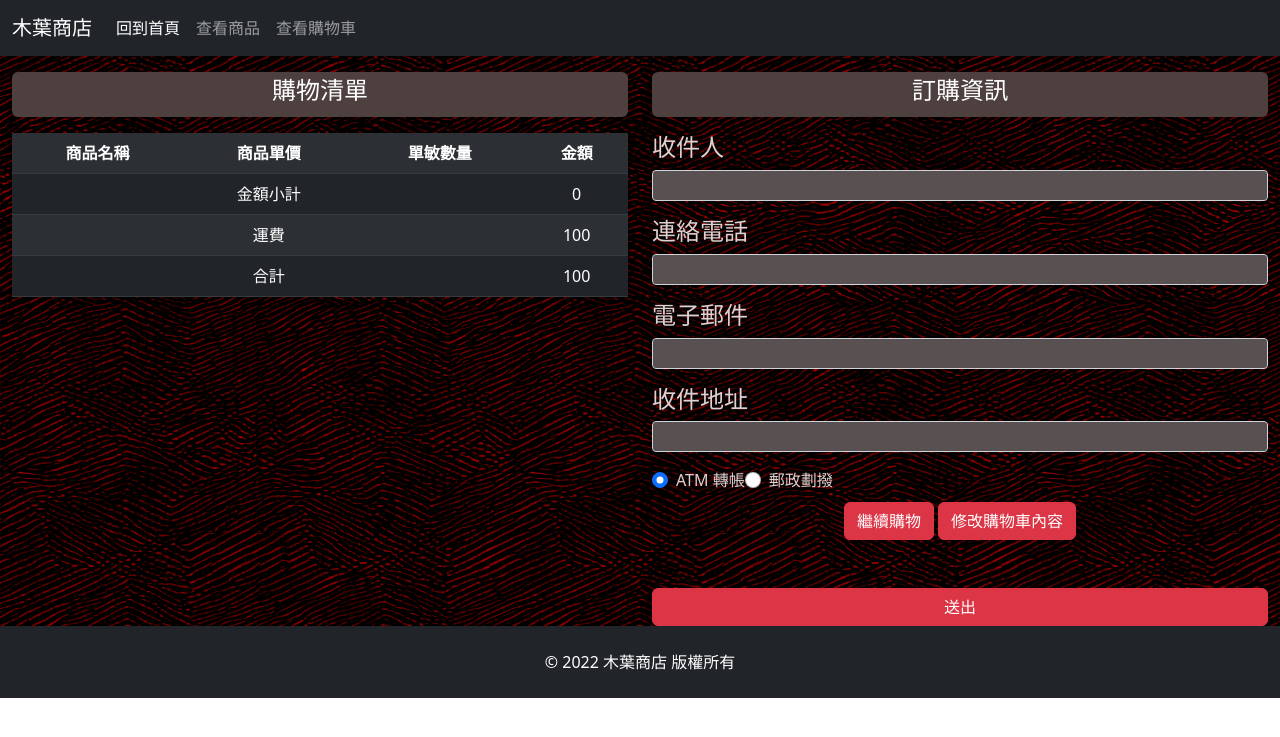
After one commit to kaisda/narutomarket, a Django app: page /cartorder/ in a window 1280 px wide. The commit adds this page. Shown: the top 737 px of the page. Run offline with Django 5.2, Linux system fonts and the light colour scheme.

Commit message:
完成訂購頁面與資料庫功能

```diff
--- a/myapp/views.py
+++ b/myapp/views.py
@@ -1,13 +1,13 @@
 from django.shortcuts import render, redirect
 from django.http import HttpResponse
-from myapp.models import ProductModel
+from myapp.models import ProductModel, OrderModel, DetailModel
 
 # Create your views here.
 
 def index(request):
     # return HttpResponse('這裡是index')
 
-    # 設立變數並存放從資料庫撈出來的所有資料
+    # 設立變數並存放從資料庫撈出來的所有資料, 透過locals()送去指定網頁
     products = ProductModel.objects.all()
     productlist = []
     for i in range(1, 9):
@@ -63,10 +63,29 @@ def addtocart(request, type=None, id=None): # type指定購物車的四種行為
             templist.append(str(product.pprice*1))
 
             cartlist.append(templist)
-        request.session['cartlist']=cartlist
+        request.session['cartlist'] = cartlist
         # print(request.session['cartlist']) # 把session 資料列印到終端機顯示
         # return HttpResponse('使用者已選購商品') # 在頁面顯示加入成功資訊
         return redirect('/cart/')
+    elif type == 'empty':
+         cartlist = []                          # 清空購物車資訊
+         request.session['cartlist']=cartlist   # 重設session
+         return redirect('/cart/')              # 重新導回購物車頁面
+    elif type == 'update':
+        if request.method == 'POST':
+            n = 1
+            for unit in cartlist:
+                unit[2] = request.POST.get('quantity'+str(n), '1')
+                unit[3] = str(int(unit[1])*int(unit[2]))
+                n = n+1
+            request.session['cartlist'] = cartlist
+            # return HttpResponse('POST成功')
+            return redirect('/cart/')
+    elif type == 'remove':
+         del cartlist[int(id)]      # 這個id是cartlist的索引值
+         request.session['cartlist']=cartlist   # 重設session
+         return redirect('/cart/')              # 重新導回購物車頁面
+
 
 def cart(request):
     #  return HttpResponse('這是購物車...')
@@ -83,3 +102,46 @@ def cart(request):
 
     # print(cartlist) # 把 cartlist 的資料列印到終端機顯示
     return render(request, 'cart.html', locals())
+
+def cartorder(request):
+    global cartlist
+    global shipping
+    localcartlist = cartlist
+    localshipping = shipping
+    total = 0
+    for unit in cartlist:
+         total = total + int(unit[3])
+    grandtotal = total + localshipping
+    return render(request, 'cartorder.html', locals())
+
+def cartok(request):
+    global cartlist
+    global shipping
+    if request.method == 'POST':
+        customername = request.POST['customername']
+        customerphone = request.POST['customerphone']
+        customeremail= request.POST['customeremail']
+        customeraddress = request.POST['customeraddress']
+        paytype = request.POST['paytype']
+        # print(customername + " " + customerphone + " " + customeremail + " " + customeraddress + " " + paytype)
+        total = 0
+        for unit in cartlist:
+            total = total + int(unit[3])
+            grandtotal = total + shipping
+
+    #-- 將訂購人資訊寫入OrderModel表單 ---
+    productOrder = OrderModel.objects.create(customername = customername, customerphone = customerphone, customeremail = customeremail, customeraddress = customeraddress, paytype = paytype, grandtotal = grandtotal, shipping = shipping, subtotal = total)
+    productOrder.save()
+
+    #-- 將該筆訂單寫入DetailModel表單 ---
+    #-- 預判商品不會只有一筆, 用 for 迴圈逐筆寫入資料庫
+    dtotal = 0
+    for unit in cartlist:
+        dtotal = int(unit[1]) * int(unit[2])
+        unitDetail = DetailModel.objects.create(pname = unit[0], unitprice = int(unit[1]), quantity = int(unit[2]), dtotal = dtotal, dorder = productOrder)
+        unitDetail.save()
+
+    #-- 訂單送出後清空購物車 ---
+    cartlist = []
+
+    return render(request, 'cartok.html', locals())
--- a/narutomarket/urls.py
+++ b/narutomarket/urls.py
@@ -25,5 +25,8 @@ urlpatterns = [
     # path('set_cookie/<str:key>/<str:value>/', views.set_cookie),
     # path('set_session/<str:key>/<str:value>/', views.set_session),
     path('addtocart/<str:type>/<int:id>/', views.addtocart),
+    path('addtocart/<str:type>/', views.addtocart),
     path('cart/', views.cart),
+    path('cartorder/', views.cartorder),
+    path('cartok/', views.cartok),
 ]
--- /dev/null
+++ b/templates/cartorder.html
@@ -0,0 +1,109 @@
+{% extends 'base.html' %}
+{% load static %}
+{% block title %}
+<title>購物車清單</title>
+<style>
+    .cartorder_inner {
+        background-color: #4f4040;
+    }
+
+    .cartorder_outer {
+        background-image: url("/static/images/page/bg_image.png");
+    }
+
+    .form-label {
+        color: #dfd1d1;
+    }
+</style>
+{% endblock%}
+{% block content %}
+<div class="container-fluid text-center cartorder_outer">
+    <form action="/cartok/" method="POST">
+        {% csrf_token %}
+        <div class="row">
+            <div class="col-12 col-md-6">
+                <div class="badge text-wrap cartorder_inner my-3" style="width: 100%;">
+                    <h4>購物清單</h4>
+                </div>
+                <table class="table table-dark table-striped">
+                    <tr>
+                        <th>商品名稱</th>
+                        <th>商品單價</th>
+                        <th>單敏數量</th>
+                        <th>金額</th>
+                    </tr>
+                    {% for product in localcartlist %}
+                    <tr>
+                        <td>{{product.0}}</td>
+                        <td>{{product.1}}</td>
+                        <td>{{product.2}}</td>
+                        <td>{{product.3}}</td>
+                    </tr>
+                    {% endfor %}
+                    <tr>
+                        <td class="text-center" colspan="3">金額小計</td>
+                        <td>{{total}}</td>
+                    </tr>
+                    <tr>
+                        <td class="text-center" colspan="3">運費</td>
+                        <td>{{localshipping}}</td>
+                    </tr>
+                    <tr>
+                        <td class="text-center" colspan="3">合計</td>
+                        <td>{{grandtotal}}</td>
+                    </tr>
+                </table>
+            </div>
+            <div class="col-12 col-md-6">
+                <div class="badge text-wrap cartorder_inner my-3" style="width: 100%;">
+                    <h4>訂購資訊</h4>
+                </div>
+                <h4 class="form-label text-start">收件人</h4>
+                <div class="input-group input-group-sm mb-3">
+                    <input type="text" class="form-control text-light" name="customername"
+                        aria-label="Sizing example input" aria-describedby="customername"
+                        style="background-color: #595151;">
+                </div>
+                <h4 class="form-label text-start">連絡電話</h4>
+                <div class="input-group input-group-sm mb-3">
+                    <input type="text" class="form-control text-light" name="customerphone"
+                        aria-label="Sizing example input" aria-describedby="customerphome"
+                        style="background-color: #595151;">
+                </div>
+                <h4 class="form-label text-start">電子郵件</h4>
+                <div class="input-group input-group-sm mb-3">
+                    <input type="text" class="form-control text-light" name="customeremail"
+                        aria-label="Sizing example input" aria-describedby="customeremail"
+                        style="background-color: #595151;">
+                </div>
+                <h4 class="form-label text-start">收件地址</h4>
+                <div class="input-group input-group-sm mb-3">
+                    <input type="text" class="form-control text-light" name="customeraddress"
+                        aria-label="Sizing example input" aria-describedby="customeraddress"
+                        style="background-color: #595151;">
+                </div>
+                <div class="d-flex form-label">
+                    <div class="form-check">
+                        <input class="form-check-input" type="radio" name="paytype" id="flexRadioDefault1" value="atm"
+                            checked>
+                        <label class="form-check-label" for="flexRadioDefault1">
+                            ATM 轉帳
+                        </label>
+                    </div>
+                    <div class="form-check">
+                        <input class="form-check-input" type="radio" name="paytype" id="flexRadioDefault2" value="wire">
+                        <label class="form-check-label" for="flexRadioDefault2">
+                            郵政劃撥
+                        </label>
+                    </div>
+                </div>
+                <button type="button" class="btn btn-danger" onclick="window.location='/index/'">繼續購物</button>
+                <button type="button" class="btn btn-danger" onclick="window.location='/cart/'">修改購物車內容</button>
+                <div>
+                    <button type="submit" class="btn btn-danger mt-5" style="width:100%">送出</button>
+                </div>
+            </div>
+        </div>
+    </form>
+</div>
+{% endblock%}
```
Also changed, not shown: myapp/models.py (+17 -0 lines), templates/cart.html (+33 -11 lines), templates/cartok.html (added, +27 -0 lines), myapp/migrations/0002_ordermodel.py (added), myapp/migrations/0003_ordermodel_grandtotal_ordermodel_shipping_and_more.py (added), myapp/migrations/0004_detailmodel.py (added).
